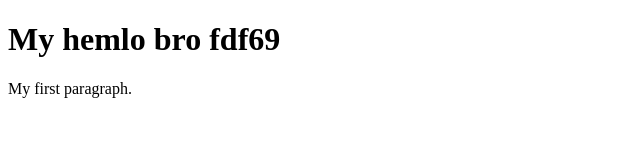
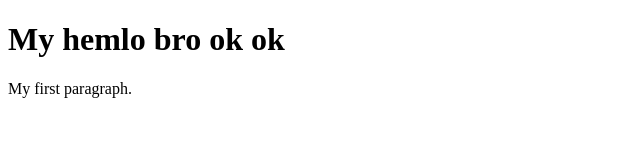
Before and after one commit to tanmoysrt/tes56, a plain HTML site: page index.html in a window 1280 px wide. Shown: the full height of the page, 0-640 px from the left. Drawn offline with Linux system fonts and the light colour scheme.

Commit message:
Update index.html

```diff
--- a/index.html
+++ b/index.html
@@ -2,7 +2,7 @@
 <html>
 <body>
 
-<h1>My hemlo bro fdf69</h1>
+<h1>My hemlo bro ok ok</h1>
 <p>My first paragraph.</p>
 
 </body>
```
